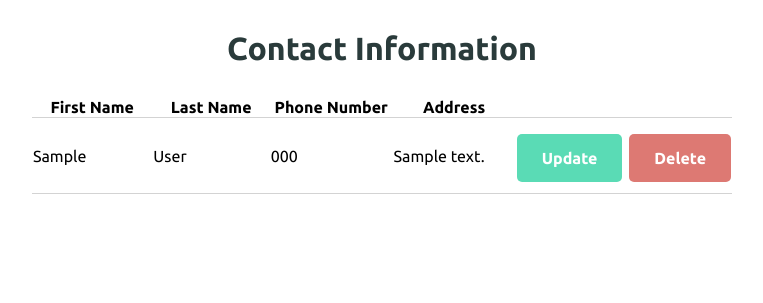
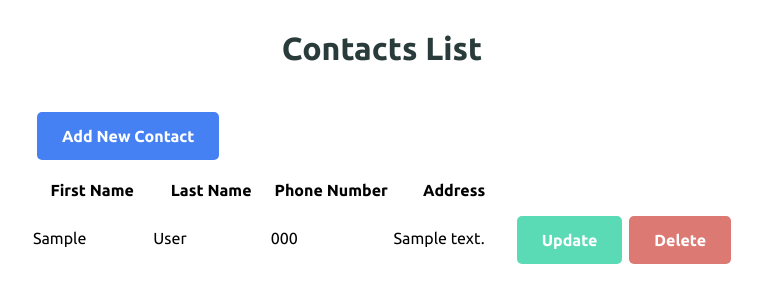
Before and after one commit to HugoBobadilla/djangocrud, a Django app: template templates/index.html in a window 1280 px wide. Shown: the top 303 px of the page, without its empty margins (258-1021 px from the left). Run offline with Django 4.2, Linux system fonts and the light colour scheme; the template is opened without the code that fills it: values that come from a table or form of the project are taken from there, others are empty; tables that the repository leaves empty hold one stand-in row (values such as "Sample post").

Commit message:
Fix styles, routes and templates

```diff
--- a/Contacts/urls.py
+++ b/Contacts/urls.py
@@ -2,7 +2,7 @@ from django.urls import path
 from . import views
 
 urlpatterns = [
-  path('/', views.retrieve_contact, name='retrieve-contact'),
+  path('', views.retrieve_contact, name='retrieve-contact'),
   path('create/', views.crate_contact, name='create-contact'),
   path('update/<int:pk>', views.update_contact, name='update-contact'),
   path('delete/<int:pk>', views.delete_contact, name='delete-contact')
--- a/static/css/style.css
+++ b/static/css/style.css
@@ -62,7 +62,7 @@ input[type="submit"] {
 
 .btn-edit {
   cursor: pointer;
-  display: block;
+  display: inline-block;
   margin-top: 15px;
   margin-bottom: 10px;
   border: none;
@@ -76,12 +76,27 @@ input[type="submit"] {
 
 .btn-delete {
   cursor: pointer;
-  display: block;
+  display: inline-block;
   margin-top: 15px;
   margin-bottom: 10px;
   border: none;
   border-radius: 5px;
   background-color: #dd7973;
+  color: #fff;
+  padding: 15px 25px;
+  font-size: 16px;
+  font-weight: 700;
+  margin-left: 5px;
+}
+
+.btn-new-contact {
+  cursor: pointer;
+  display: inline-block;
+  margin-top: 15px;
+  margin-bottom: 20px;
+  border: none;
+  border-radius: 5px;
+  background-color: #4681f4;
   color: #fff;
   padding: 15px 25px;
   font-size: 16px;
@@ -110,6 +125,10 @@ tr {
   border-bottom: 1px solid lightgray;
 }
 
+tr:last-child {
+  border: none;
+}
+
 th {
   width: 150px;
 }
--- a/templates/index.html
+++ b/templates/index.html
@@ -9,8 +9,9 @@
   <title>Contacts CRUD APP | Search Contact</title>
 </head>
 <body>
-  <h1>Contact Information</h1>
+  <h1>Contacts List</h1>
   <div class="container">
+    <a class="btn-new-contact" href="/create">Add New Contact</a>
     <table>
       <thead>
         <tr>
```
